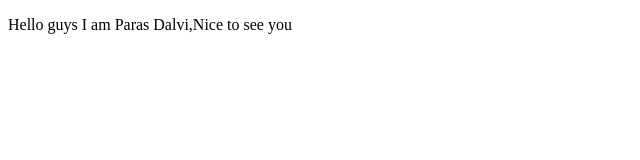
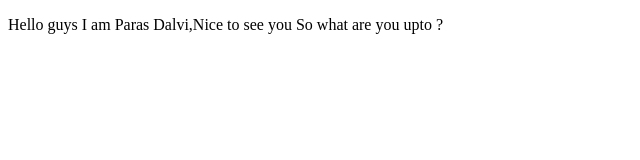
Before and after one commit to indiexenon/gitdeo, a plain HTML site: page index.html in a window 1280 px wide. Shown: the whole page, without its empty margins (0-640 px from the left). Drawn offline with Linux system fonts and the light colour scheme.

Commit message:
Update index.html

```diff
--- a/index.html
+++ b/index.html
@@ -4,6 +4,6 @@
 	<title>demo git</title>
 </head>
 <body>
-<p>Hello guys I am Paras Dalvi,Nice to see you</p>
+<p>Hello guys I am Paras Dalvi,Nice to see you So what are you upto ?</p>
 </body>
 </html>
```
